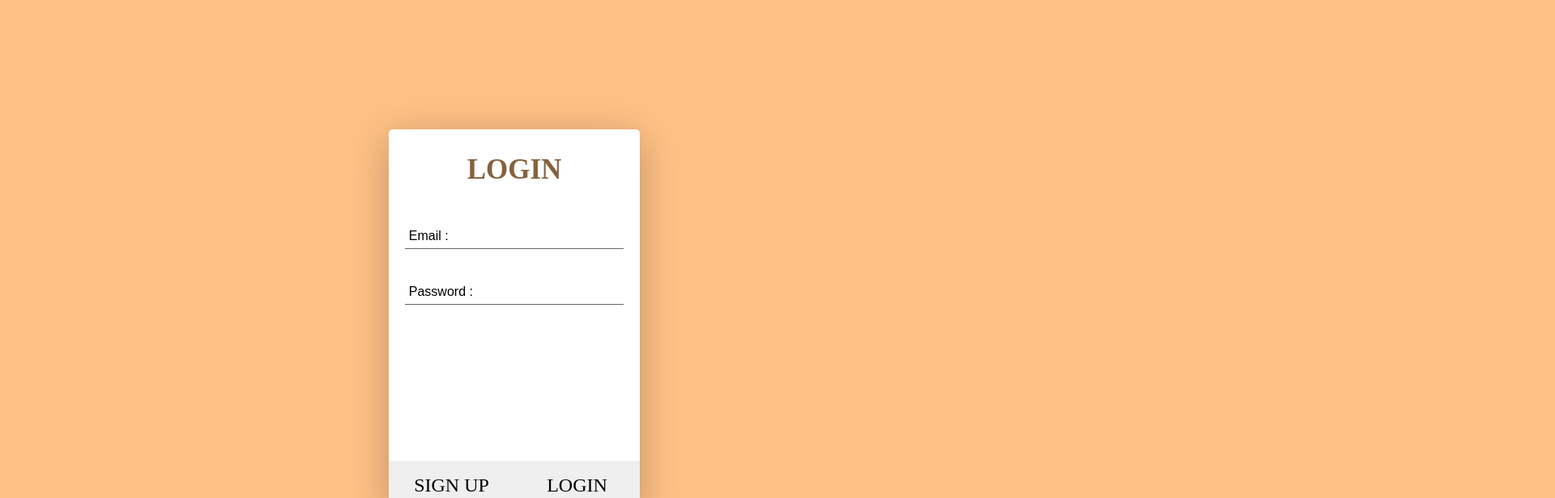
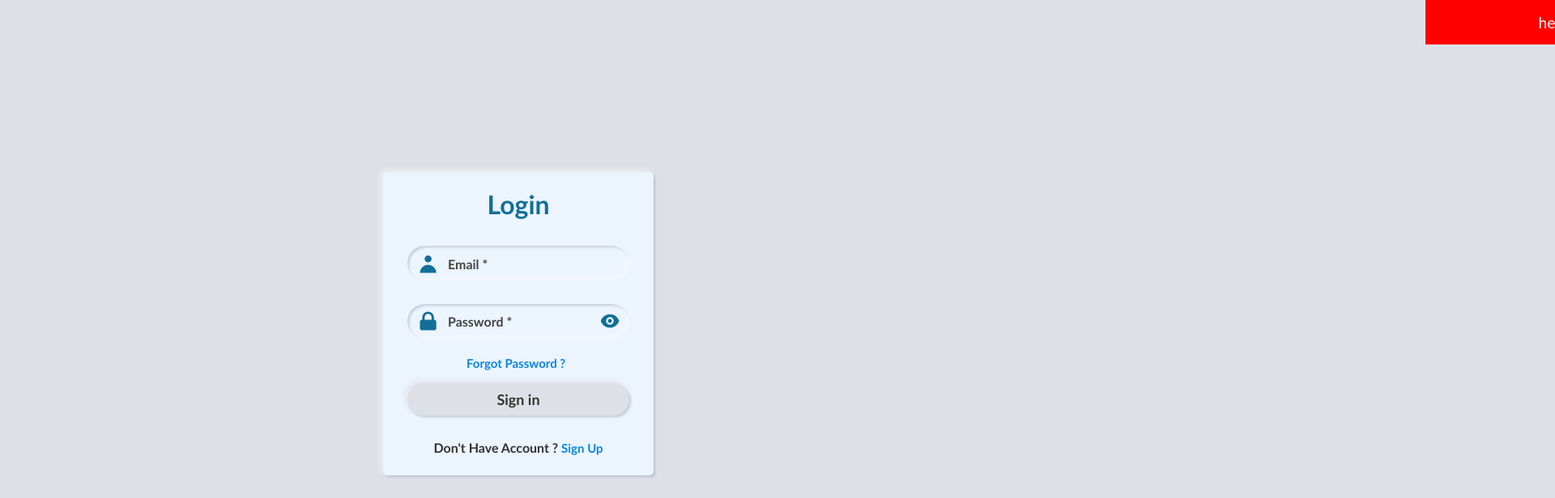
Before and after one commit to SalaheddineOBT/Gestion-Securisee-Des-Membres, a React (Create React App) app in the folder Front end/: page / in a window 1280 px wide. Shown: the top 616 px of the page at 81% size, 1920 px wide, since content can reach past the window. Built offline with nearby package versions, Linux system fonts and the light colour scheme.

Commit message:
save changes

```diff
--- a/Front end/src/Compoments/Authentification/Authentification.jsx
+++ b/Front end/src/Compoments/Authentification/Authentification.jsx
@@ -13,6 +13,9 @@ export default class Athentification extends Component{
     }
 
     state={
+        showPass:false,
+        hide:false,
+        show:true,
         activelogin:false,
         activesignup:true,
         RegiterUser:{
@@ -41,6 +44,15 @@ export default class Athentification extends Component{
         this.setState({activelogin:!activelogin});
     }
 
+    ShowPass=()=>{
+        this.setState({hide:true,show:false});
+        this.setState({showPass:true});
+    }
+    HidePass=()=>{
+        this.setState({hide:false,show:true});
+        this.setState({showPass:false});
+    }
+
     SignUp=(e)=>{
         e.preventDefault();
         alert(this.inputName.current.value);
@@ -55,44 +67,83 @@ export default class Athentification extends Component{
             <div className="container">
 
                 <form className={this.state.activesignup ? "SignUp active-SignUp" : "SignUp inactive-SignUp"} onSubmit={this.SignUp}>
-                    <h3>Sign Up</h3>
+                    <h1>Regsiter</h1>
                     <div className="user-Box">
                         <input type="text" name="username"  ref={this.inputName} required />
-                        <label htmlFor="username">User Name :</label>
+                        <label htmlFor="username">User Name *</label>
+                        <svg xmlns="http://www.w3.org/2000/svg" class="h-5 w-5" viewBox="0 0 20 20" fill="currentColor">
+                            <path fill-rule="evenodd" d="M10 9a3 3 0 100-6 3 3 0 000 6zm-7 9a7 7 0 1114 0H3z" clip-rule="evenodd" />
+                        </svg>
                     </div>
                     <div className="user-Box">
                         <input type="text" name="email"  ref={this.inputEmail} required />
-                        <label htmlFor="email">Email :</label>
+                        <label htmlFor="email">Email *</label>
+                        <svg xmlns="http://www.w3.org/2000/svg" class="h-5 w-5" viewBox="0 0 20 20" fill="currentColor">
+                            <path d="M2.003 5.884L10 9.882l7.997-3.998A2 2 0 0016 4H4a2 2 0 00-1.997 1.884z" />
+                            <path d="M18 8.118l-8 4-8-4V14a2 2 0 002 2h12a2 2 0 002-2V8.118z" />
+                        </svg>
                     </div>
                     <div className="user-Box">
                         <input type="password" name="password"  ref={this.inputPassword} required />
-                        <label htmlFor="password">Password :</label>
+                        <label htmlFor="password">Password *</label>
+                        <svg xmlns="http://www.w3.org/2000/svg" class="h-5 w-5" viewBox="0 0 20 20" fill="currentColor">
+                            <path fill-rule="evenodd" d="M5 9V7a5 5 0 0110 0v2a2 2 0 012 2v5a2 2 0 01-2 2H5a2 2 0 01-2-2v-5a2 2 0 012-2zm8-2v2H7V7a3 3 0 016 0z" clip-rule="evenodd" />
+                        </svg>
                     </div>
                     <div className="user-Box">
                         <input type="password" name="confirm"  ref={this.inputConfirm} required />
-                        <label htmlFor="confirm">Confirmer Password :</label>
+                        <label htmlFor="confirm">Confirmer Password *</label>
+                        <svg xmlns="http://www.w3.org/2000/svg" class="h-5 w-5" viewBox="0 0 20 20" fill="currentColor">
+                            <path fill-rule="evenodd" d="M5 9V7a5 5 0 0110 0v2a2 2 0 012 2v5a2 2 0 01-2 2H5a2 2 0 01-2-2v-5a2 2 0 012-2zm8-2v2H7V7a3 3 0 016 0z" clip-rule="evenodd" />
+                        </svg>
                     </div>
-                    <div className="btns">
-                        <button type="submit" className="btnLogin" onClick={this.toogleSinUp} >Login</button>
-                        <button type="submit" className="btnSub" >Sign Up</button>
+                    <div class="submit-btn">
+                        <input type="submit" value="Sign up" />
+                    </div>
+                    <div class="signup">
+                        Already have account ? <a href="#" onClick={this.toogleSinUp}>sign in </a>
                     </div>
                 </form>
 
                 <form className={this.state.activelogin ? "Login active-Login" : "Login inactive-Login"} onSubmit={this.Login}>
-                    <h3>Login</h3>
+                    <h1>Login</h1>
                     <div className="user-Box">
                         <input type="text" name="lemail"  ref={this.inputEmailL} required />
-                        <label htmlFor="lemail">Email :</label>
+                        <label htmlFor="lemail">Email *</label>
+                        <svg xmlns="http://www.w3.org/2000/svg" class="h-5 w-5" viewBox="0 0 20 20" fill="currentColor">
+                            <path fill-rule="evenodd" d="M10 9a3 3 0 100-6 3 3 0 000 6zm-7 9a7 7 0 1114 0H3z" clip-rule="evenodd" />
+                        </svg>
                     </div>
                     <div className="user-Box">
-                        <input type="password" name="lpassword" ref={this.inputPasswordL} required/>
-                        <label htmlFor="lpassword">Password :</label>
+                        <input type={this.state.showPass ? "text" : "password"} name="lpassword" ref={this.inputPasswordL} required/>
+                        <label htmlFor="lpassword">Password *</label>
+                        <svg xmlns="http://www.w3.org/2000/svg" class="h-5 w-5" viewBox="0 0 20 20" fill="currentColor">
+                            <path fill-rule="evenodd" d="M5 9V7a5 5 0 0110 0v2a2 2 0 012 2v5a2 2 0 01-2 2H5a2 2 0 01-2-2v-5a2 2 0 012-2zm8-2v2H7V7a3 3 0 016 0z" clip-rule="evenodd" />
+                        </svg>
+                        <svg xmlns="http://www.w3.org/2000/svg" onClick={this.HidePass} class={this.state.show ? "h-5 w-5 hide" :"h-5 w-5 show"} viewBox="0 0 20 20" fill="currentColor">
+                            <path fill-rule="evenodd" d="M3.707 2.293a1 1 0 00-1.414 1.414l14 14a1 1 0 001.414-1.414l-1.473-1.473A10.014 10.014 0 0019.542 10C18.268 5.943 14.478 3 10 3a9.958 9.958 0 00-4.512 1.074l-1.78-1.781zm4.261 4.26l1.514 1.515a2.003 2.003 0 012.45 2.45l1.514 1.514a4 4 0 00-5.478-5.478z" clip-rule="evenodd" />
+                            <path d="M12.454 16.697L9.75 13.992a4 4 0 01-3.742-3.741L2.335 6.578A9.98 9.98 0 00.458 10c1.274 4.057 5.065 7 9.542 7 .847 0 1.669-.105 2.454-.303z" />
+                        </svg>
+
+                        <svg xmlns="http://www.w3.org/2000/svg" onClick={this.ShowPass} class={this.state.hide ? "h-5 w-5 hide" :"h-5 w-5 show"} viewBox="0 0 20 20" fill="currentColor">
+                            <path d="M10 12a2 2 0 100-4 2 2 0 000 4z" />
+                            <path fill-rule="evenodd" d="M.458 10C1.732 5.943 5.522 3 10 3s8.268 2.943 9.542 7c-1.274 4.057-5.064 7-9.542 7S1.732 14.057.458 10zM14 10a4 4 0 11-8 0 4 4 0 018 0z" clip-rule="evenodd" />
+                        </svg>
                     </div>
-                    <div className="btns">
-                        <button type="submit" className="btnBack" onClick={this.toogleLogin} >Sign Up</button>
-                        <button type="submit" className="btnSub" >Login</button>
+                    <div class="fogot">
+                        <a href="#">Forgot Password ?</a>
+                    </div>
+                    <div class="submit-btn">
+                        <input type="submit" value="Sign in" />
+                    </div>
+                    <div class="signup">
+                        don't have account ? <a href="#" onClick={this.toogleLogin}>sign up</a>
                     </div>
                 </form>
+
+                <div className="errors">
+                    hello
+                </div>
 
             </div>
         )
--- a/Front end/src/index.css
+++ b/Front end/src/index.css
@@ -1,87 +1,169 @@
 *{
+    box-sizing: border-box;
+    padding: 0;
     margin: 0;
-    padding: 0;
     text-decoration: none;
     list-style: none;
-    box-sizing: border-box;
+    text-transform: none;
     outline: none;
+    user-zoom: none;
+    user-select: none;
+    border: none;
+    font-family:'Trebuchet MS', 'Lucida Sans Unicode', 'Lucida Grande', 'Lucida Sans', Arial, sans-serif;
 }
 body {
-	background: #ffc185;
+	background: #dde1e7;
     overflow:hidden;
 }
 .App{
-    display: flex;
-    justify-content: center;
-    align-items: center;
-    min-height: 100vh;
     width: 100%;
-    font-family: 'Jost',sans-serif;
+    height: 100%;
 }
 .container{
+    min-height: 100vh;
+    display: flex;
+    align-items: center;
+    justify-content: center;
+    width: 100%;
+}
+.container form{
+	position: absolute;
+    border-radius: 5px;
+    background: #ECF4FE;
+    padding: 20px 30px;
+    box-shadow: -3px -3px 7px #ffffff73, 2px 2px 3px rgba(94, 104, 121, 0.288);
+}
+h1{
+	color: #126F97;
+	margin-bottom: 2rem;
+    text-align: center;
+    font-family:'Trebuchet MS', 'Lucida Sans Unicode', 'Lucida Grande', 'Lucida Sans', Arial, sans-serif;
+}
+.user-Box{
+    width: 100%;
+    height: 43px;
+    position: relative;
+    background: none;
+    margin-top: 1.8rem;
+}
+.user-Box input{
+	width: 100%;
+    height: 100%;
+    background: none;
+    padding-left: 50px;
+    color: #333;
+    font-size: 18px;
+    border-radius: 30px;
+    box-shadow:inset -3px -3px 7px #ffffff73,inset 2px 2px 3px rgba(94, 104, 121, 0.288);
+}
+.user-Box svg{
     position: absolute;
-    width: auto;
-    height: auto;
-    border-radius: 10px;
-	top: calc(50% - 240px);
-    transform: translate(-50%, -50%);
-	left: calc(50% - 160px);
+    left: 0;
+    transform: translateY(-50%);
+    top: 50%;
+    color: #126F97;
+    padding-left: .7rem;
+    width: 40px;
+    height: 40px;
 }
-form{
-	position: absolute;
-	text-align: center;
-	background: #fff;
-	width: 310px;
-	height: 470px;
-    overflow: hidden;
-	border-radius: 5px;
-	padding: 30px 20px 0 20px;
-	box-shadow: 0 10px 50px 0 rgba(0, 0, 0, 0.25);
+.user-Box label {
+    position: absolute;
+    text-transform: capitalize;
+    top: 50%;
+    left: 50px;
+    font-weight: 700;
+    transition: .3s;
+    pointer-events: none;
+    transform: translateY(-50%);
+    color: #444;
 }
-h3{
-    font-family: 'Dosis';
-	font-size: 35px;
-	text-transform: uppercase;
-	color: #87613d;
-	margin-bottom: 3rem;
-}
-.SignUp h3{
-    margin-bottom: 2rem;
-}
-button{
-	position: absolute;
-	width: 50%;
-	height: 60px;
-	border: 0;
-    bottom: 0;
-	font-family: 'Dosis';
-	font-size: 24px;
-	text-transform: uppercase;
-	cursor: pointer;
-}
-.btnBack,.btnLogin{
-    left: 0;
-}
-.btnSub{
-    right: 0;
-}
-input{
-	border: none;
-	border-bottom: 1.5px solid #666;
-	width: 93%;
-	font-family: 'Roboto';
-	text-align: left;
-	font-size: 21px;
-	font-weight:300;
-	margin-bottom:25px;
-}
-.Login{
-    z-index: 1;
-    transform: perspective(100px) translate3d(0px, 0px, -30px);
+.user-Box input:valid ~ label{
     opacity: 0;
 }
-.SignUp{
-    z-index: 2;
+.user-Box .hide,.user-Box .show{
+    margin-left: 83%;
+    cursor: pointer;
+    width: 35px;
+}
+.hide{
+    display: none;
+}
+.show{
+    display: inline-block;
+}
+.fogot{
+    height: 30px;
+    overflow: hidden;
+    width: 8rem;
+}
+.fogot,.signup{
+    margin: 20px auto;
+    margin-bottom: 5px;
+}
+.fogot a,.signup a{
+    color:#0984e3;
+    font-size: 15px;
+    text-transform: capitalize;
+    position: relative;
+    transition: .5s linear;
+    font-weight: 600;
+}
+.fogot a::before{
+    content: '';
+    position: absolute;
+    width: 100%;
+    height: 3px;
+    background: #0985e3ad;
+    bottom: -5px;
+    border-radius: 1rem;
+    left: 0;
+    transform: translate(-105%,20%);
+}
+.fogot a:hover::before{
+    animation: 1s linear 0s infinite alternate move_eye;
+}
+.fogot a:hover,.signup a:hover{
+    color: #444;
+}
+.signup a::before{
+    content: '';
+    position: absolute;
+    width: 20%;
+    height: 10px;
+    background: #0985e3ad;
+    bottom: -10px;
+    border-radius: 100%;
+    left: 0;
+    transform: translate(-200%,20%);
+    opacity: 0;
+    transition: all .5 linear;
+}
+.signup a:hover::before{
+    opacity: 1;
+    animation: .4s linear 0s forwards alternate move;
+}
+.submit-btn input{
+    width: 100%;
+    cursor: pointer;
+    height: 40px;
+    color: #333;
+    border-radius: 30px;
+    overflow: hidden;
+    font-size: 18px;
+    text-align: center;
+    background: #dde1e7;
+    font-weight: 600;
+    margin-bottom: 10px;
+    box-shadow: -3px -3px 7px #dad6d67e, 2px 2px 3px rgba(94, 104, 121, 0.288);
+}
+.submit-btn input:active{
+    box-shadow:inset -3px -3px 7px #ffffff73,inset 2px 2px 3px rgba(94, 104, 121, 0.288);
+}
+.signup{
+    text-transform: capitalize;
+    text-align: center;
+    color: #333;
+    font-weight: 600;
 }
 .active-SignUp{
 	animation-name: foregrS;
@@ -102,6 +184,39 @@ input{
 	animation-name: overL;
 	animation-duration: 0.9s;
 	animation-fill-mode: forwards;
+}
+.container .SignUp .submit-btn{
+    margin-top:2rem;
+}
+.container .errors{
+    position: absolute;
+    top: 0;right: -50rem;
+    padding: 1rem;
+    background: red;
+    font-size: 1.2rem;
+    color: white;
+    text-align: center;
+    width: 20rem;
+    transition: all .5s linear;
+}
+.eroor{
+    right: 0;
+}
+@keyframes move {
+    from {
+        transform: translate(-200%,20%);
+    }
+    to {
+        transform: translate(200%,20%);
+    }
+}
+@keyframes move_eye {
+    from {
+        transform: translate(-100%,20%);
+    }
+    to {
+        transform: translate(120%,20%);
+    }
 }
 @keyframes foregrL {
     0%{
@@ -163,37 +278,3 @@ input{
       opacity: 1;
     }
 }
-.SignUp .user-Box,
-.Login .user-Box{
-    position: relative;
-}
-.SignUp .user-Box input,
-.Login .user-Box input{
-    width: 100%;
-    font-size: 16px;
-    margin-bottom: 2.5rem;
-    padding:.3rem;
-}
-.SignUp .user-Box label,
-.Login .user-Box label{
-    position: absolute;
-    top: 0;
-    left: 0;
-    text-align: left;
-    pointer-events: none;
-    transition: .6s;
-    padding: .3rem;
-}
-.SignUp .user-Box input:valid ~ label,
-.SignUp .user-Box input:focus ~ label,
-.Login .user-Box input:valid ~ label,
-.Login .user-Box input:focus ~ label{
-    top: -20px;
-    left: 0;
-    color: darkorange;
-    font-size: 16px;
-}
-.Login .user-Box input:focus,
-.SignUp .user-Box input:focus{
-	border-bottom: 1.5px solid #ffc185;
-}
```
